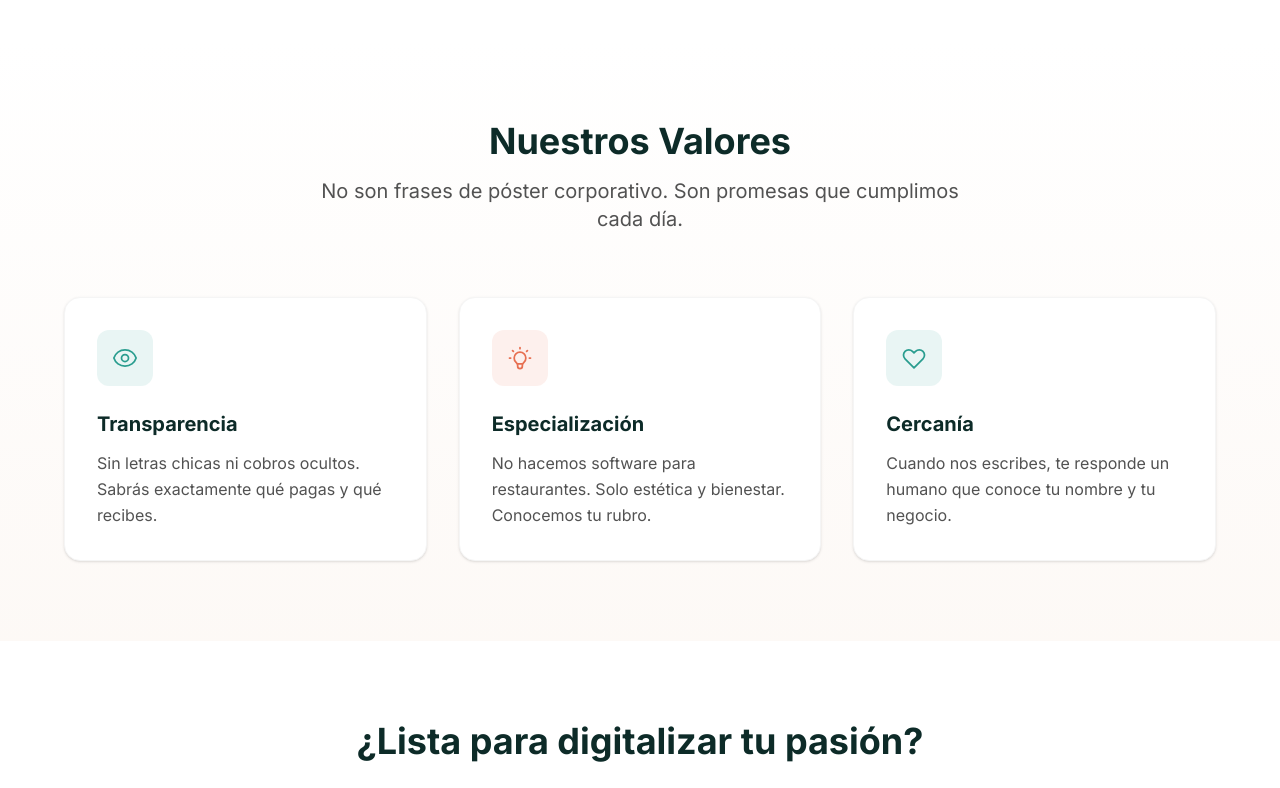
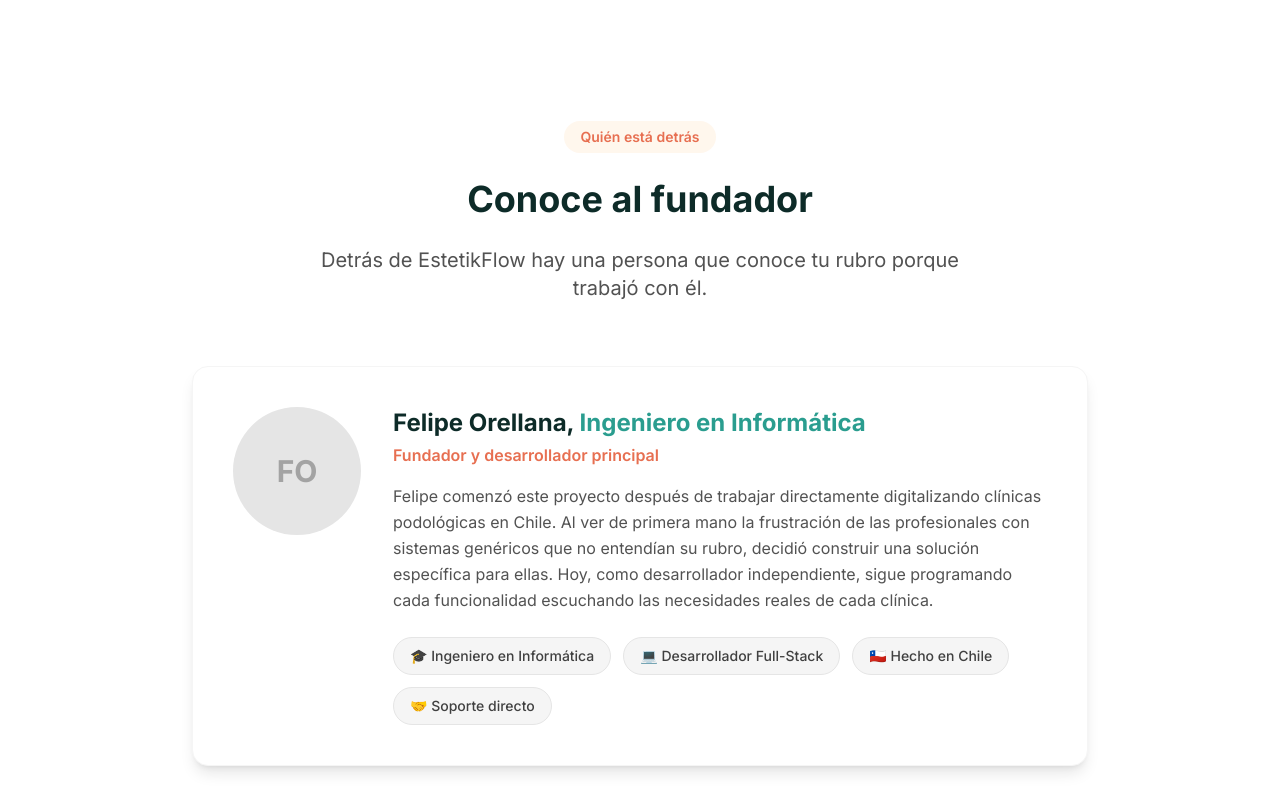
Before and after one commit to Xamppy/estetikflow-landing, a Next.js app: page /nosotros in a window 1280 px wide. Shown: the part 1080-1868 px from the top of the page. Built offline with nearby package versions, Linux system fonts and the light colour scheme.

Commit message:
fix(geo): GEO-FIX-012 pagina nosotros con bio fundador + Person schema
- Nueva seccion 'Quien esta detras' con bio de Felipe Orellana (Ing. Informatica)
- Placeholder avatar con iniciales FO
- Badges de credenciales y stack
- Person schema agregado al JSON-LD para E-E-A-T

```diff
--- a/app/layout.tsx
+++ b/app/layout.tsx
@@ -114,6 +114,20 @@
         "addressCountry": "CL"
       },
       "sameAs": ["https://www.instagram.com/estetikflow.cl/", "https://www.linkedin.com/company/estetikflow"]
+    },
+    // Person (Founder)
+    {
+      "@type": "Person",
+      "@id": "https://www.estetikflow.cl/#person",
+      "name": "Felipe Orellana",
+      "givenName": "Felipe",
+      "familyName": "Orellana",
+      "jobTitle": "Ingeniero en Informática",
+      "knowsAbout": ["Software development", "Web applications", "Clinic management"],
+      "affiliation": {
+        "@id": "https://www.estetikflow.cl/#organization"
+      },
+      "sameAs": ["https://www.linkedin.com/in/felipe-orellana/"]
     },
     // Software Application
     {
--- a/app/nosotros/page.jsx
+++ b/app/nosotros/page.jsx
@@ -163,6 +163,82 @@
         </div>
       </section>
 
+      {/* Founder Section */}
+      <section className="py-20 px-4 sm:px-6 bg-white">
+        <div className="max-w-6xl mx-auto">
+          <motion.div
+            className="text-center mb-16"
+            initial="hidden"
+            whileInView="visible"
+            viewport={{ once: true }}
+            variants={fadeInUp}
+          >
+            <span className="inline-block px-4 py-1.5 bg-orange-50 text-[#e76f51] rounded-full text-sm font-semibold mb-6">
+              Quién está detrás
+            </span>
+            <h2 className="text-3xl md:text-4xl font-bold text-[#0D2B28] mb-6 leading-tight">
+              Conoce al fundador
+            </h2>
+            <p className="text-xl text-gray-600 max-w-2xl mx-auto">
+              Detrás de EstetikFlow hay una persona que conoce tu rubro porque trabajó con él.
+            </p>
+          </motion.div>
+
+          <motion.div
+            className="max-w-4xl mx-auto"
+            initial="hidden"
+            whileInView="visible"
+            viewport={{ once: true, margin: "-50px" }}
+            variants={staggerContainer}
+          >
+            <motion.div variants={fadeInUp} className="bg-white rounded-2xl p-8 md:p-10 shadow-lg border border-gray-100">
+              <div className="flex flex-col md:flex-row gap-8 items-start">
+                {/* Photo Placeholder */}
+                <div className="flex-shrink-0 mx-auto md:mx-0">
+                  <div className="w-28 h-28 md:w-32 md:h-32 rounded-full bg-gray-200 flex items-center justify-center group relative overflow-hidden">
+                    <span className="text-3xl font-bold text-gray-400 group-hover:opacity-0 transition-opacity duration-300">FO</span>
+                    <div className="absolute inset-0 bg-black/50 flex items-center justify-center opacity-0 group-hover:opacity-100 transition-opacity duration-300 rounded-full">
+                      <span className="text-white text-sm font-medium">Foto de perfil</span>
+                    </div>
+                  </div>
+                </div>
+                {/* Bio */}
+                <div className="flex-1 text-center md:text-left">
+                  <h3 className="text-2xl font-bold text-[#0D2B28] mb-1">
+                    Felipe Orellana, <span className="text-[#2a9d8f]">Ingeniero en Informática</span>
+                  </h3>
+                  <p className="text-[#e76f51] font-semibold mb-4">
+                    Fundador y desarrollador principal
+                  </p>
+                  <p className="text-gray-600 leading-relaxed mb-6">
+                    Felipe comenzó este proyecto después de trabajar directamente digitalizando
+                    clínicas podológicas en Chile. Al ver de primera mano la frustración de las profesionales
+                    con sistemas genéricos que no entendían su rubro, decidió construir una solución
+                    específica para ellas. Hoy, como desarrollador independiente, sigue programando
+                    cada funcionalidad escuchando las necesidades reales de cada clínica.
+                  </p>
+                  {/* Badges */}
+                  <div className="flex flex-wrap gap-3 justify-center md:justify-start">
+                    <span className="inline-flex items-center gap-1.5 px-4 py-2 bg-gray-100 text-sm font-medium text-gray-700 rounded-full border border-gray-200">
+                      🎓 Ingeniero en Informática
+                    </span>
+                    <span className="inline-flex items-center gap-1.5 px-4 py-2 bg-gray-100 text-sm font-medium text-gray-700 rounded-full border border-gray-200">
+                      💻 Desarrollador Full-Stack
+                    </span>
+                    <span className="inline-flex items-center gap-1.5 px-4 py-2 bg-gray-100 text-sm font-medium text-gray-700 rounded-full border border-gray-200">
+                      🇨🇱 Hecho en Chile
+                    </span>
+                    <span className="inline-flex items-center gap-1.5 px-4 py-2 bg-gray-100 text-sm font-medium text-gray-700 rounded-full border border-gray-200">
+                      🤝 Soporte directo
+                    </span>
+                  </div>
+                </div>
+              </div>
+            </motion.div>
+          </motion.div>
+        </div>
+      </section>
+
       {/* Values Section */}
       <section className="py-20 px-4 sm:px-6 bg-gradient-to-b from-white to-[#f4e1d2]/20">
         <div className="max-w-6xl mx-auto">
```
Also changed, not shown: 1 other file (tests, documents, lock files or other folders).
